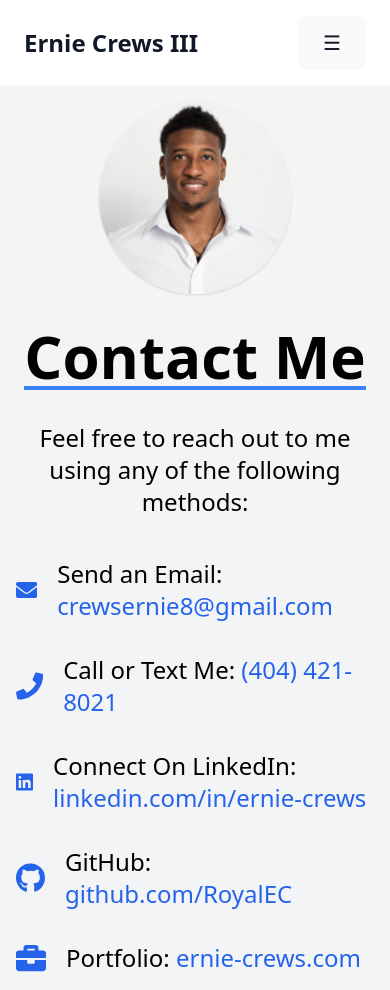
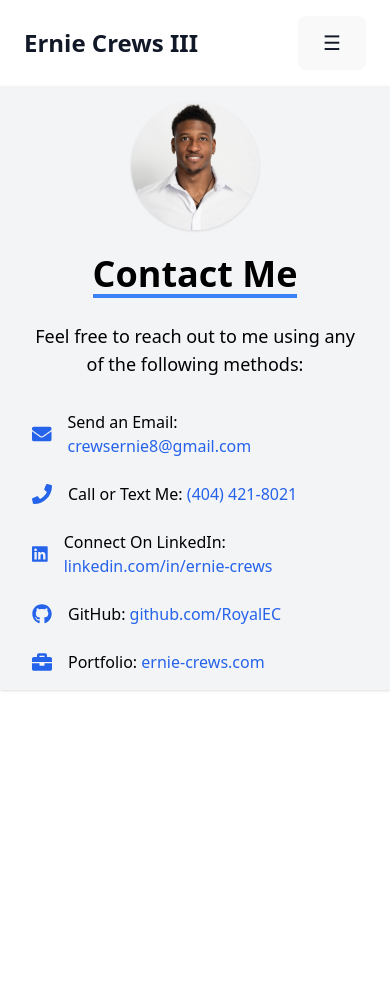
Before and after one commit to RoyalEC/PortfolioSite, a React (Vite) app: page /contact in a window 390 px wide. After the commit the page ends 844 px from the top, so only its background shows below. Built offline with nearby package versions, Linux system fonts and the light colour scheme.

Commit message:
Adjusted contact page to be more optimized for mobile view

```diff
--- a/src/pages/Contact.tsx
+++ b/src/pages/Contact.tsx
@@ -1,40 +1,87 @@
-// Contact.tsx
 import { FaEnvelope, FaPhone, FaLinkedin, FaGithub, FaBriefcase } from 'react-icons/fa';
 
 function Contact() {
   return (
     <div className="bg-gray-100 dark:bg-gray-800 text-black dark:text-white shadow p-4">
-      <div className="max-w-3xl mx-auto text-center">
+      <div className="max-w-3xl mx-auto text-center px-4">
         {/* Headshot Photo */}
         <img
           src="/HeadshotPhoto.jpg"
           alt="Ernie Crews"
-          className="w-48 h-48 rounded-full mx-auto shadow mb-8"
+          className="w-32 h-32 sm:w-40 sm:h-40 rounded-full mx-auto shadow mb-6"
         />
 
-        <h1 className="text-6xl font-extrabold mb-8 border-b-4 border-blue-500 inline-block">Contact Me</h1>
-        <p className="text-2xl mb-10">Feel free to reach out to me using any of the following methods:</p>
+        <h1 className="text-4xl sm:text-5xl font-extrabold mb-6 border-b-4 border-blue-500 inline-block">
+          Contact Me
+        </h1>
+        <p className="text-lg sm:text-xl mb-8">
+          Feel free to reach out to me using any of the following methods:
+        </p>
 
-        <div className="space-y-8 text-left text-2xl">
-          <div className="flex items-center gap-5 hover:scale-105 transition-transform duration-300">
-            <FaEnvelope className="text-blue-600 text-3xl" />
-            <span>Send an Email: <a href="mailto:crewsernie8@gmail.com" className="text-blue-600 hover:underline">crewsernie8@gmail.com</a></span>
+        <div className="space-y-6 sm:space-y-8 text-left text-base sm:text-xl">
+          <div className="flex items-center gap-4 hover:scale-105 transition-transform duration-300">
+            <FaEnvelope className="text-blue-600 text-xl sm:text-2xl" />
+            <span>
+              Send an Email:{' '}
+              <a href="mailto:crewsernie8@gmail.com" className="text-blue-600 hover:underline">
+                crewsernie8@gmail.com
+              </a>
+            </span>
           </div>
-          <div className="flex items-center gap-5 hover:scale-105 transition-transform duration-300">
-            <FaPhone className="text-blue-600 text-3xl" />
-            <span>Call or Text Me: <a href="tel:+14044218021" className="text-blue-600 hover:underline">(404) 421-8021</a></span>
+
+          <div className="flex items-center gap-4 hover:scale-105 transition-transform duration-300">
+            <FaPhone className="text-blue-600 text-xl sm:text-2xl" />
+            <span>
+              Call or Text Me:{' '}
+              <a href="tel:+14044218021" className="text-blue-600 hover:underline">
+                (404) 421-8021
+              </a>
+            </span>
           </div>
-          <div className="flex items-center gap-5 hover:scale-105 transition-transform duration-300">
-            <FaLinkedin className="text-blue-600 text-3xl" />
-            <span>Connect On LinkedIn: <a href="https://www.linkedin.com/in/ernie-crews" target="_blank" rel="noreferrer" className="text-blue-600 hover:underline">linkedin.com/in/ernie-crews</a></span>
+
+          <div className="flex items-center gap-4 hover:scale-105 transition-transform duration-300">
+            <FaLinkedin className="text-blue-600 text-xl sm:text-2xl" />
+            <span>
+              Connect On LinkedIn:{' '}
+              <a
+                href="https://www.linkedin.com/in/ernie-crews"
+                target="_blank"
+                rel="noreferrer"
+                className="text-blue-600 hover:underline"
+              >
+                linkedin.com/in/ernie-crews
+              </a>
+            </span>
           </div>
-          <div className="flex items-center gap-5 hover:scale-105 transition-transform duration-300">
-            <FaGithub className="text-blue-600 text-3xl" />
-            <span>GitHub: <a href="https://github.com/RoyalEC" target="_blank" rel="noreferrer" className="text-blue-600 hover:underline">github.com/RoyalEC</a></span>
+
+          <div className="flex items-center gap-4 hover:scale-105 transition-transform duration-300">
+            <FaGithub className="text-blue-600 text-xl sm:text-2xl" />
+            <span>
+              GitHub:{' '}
+              <a
+                href="https://github.com/RoyalEC"
+                target="_blank"
+                rel="noreferrer"
+                className="text-blue-600 hover:underline"
+              >
+                github.com/RoyalEC
+              </a>
+            </span>
           </div>
-          <div className="flex items-center gap-5 hover:scale-105 transition-transform duration-300">
-            <FaBriefcase className="text-blue-600 text-3xl" />
-            <span>Portfolio: <a href="https://ernie-crews.com" target="_blank" rel="noreferrer" className="text-blue-600 hover:underline">ernie-crews.com</a></span>
+
+          <div className="flex items-center gap-4 hover:scale-105 transition-transform duration-300">
+            <FaBriefcase className="text-blue-600 text-xl sm:text-2xl" />
+            <span>
+              Portfolio:{' '}
+              <a
+                href="https://ernie-crews.com"
+                target="_blank"
+                rel="noreferrer"
+                className="text-blue-600 hover:underline"
+              >
+                ernie-crews.com
+              </a>
+            </span>
           </div>
         </div>
       </div>
--- a/src/pages/Resume.tsx
+++ b/src/pages/Resume.tsx
@@ -1,17 +1,22 @@
 function Resume() {
   return (
-    <div className="min-h-screen bg-white dark:bg-gray-900 text-gray-800 dark:text-gray-100 p-6">
+    <div className="min-h-screen bg-white dark:bg-gray-900 text-gray-800 dark:text-gray-100 px-4 py-6 sm:px-6">
       <div className="max-w-4xl mx-auto text-center">
-        <h1 className="text-4xl font-bold mb-4 border-b-4 border-blue-500 inline-block">
+        <h1 className="text-4xl font-bold mb-6 border-b-4 border-blue-500 inline-block">
           My Resume
         </h1>
 
+        {/* Responsive iframe container */}
+        <div className="relative w-full h-[500px] sm:h-[700px] md:h-[800px] mb-6">
           <iframe
             src="/WGU-Resume.pdf"
             title="Resume"
-          className="w-full h-[800px] border rounded shadow-lg mb-6"
+            className="w-full h-full border rounded shadow-lg"
           />
+        </div>
 
+        {/* Centered download button */}
+        <div className="flex justify-center">
           <a
             href="/WGU-Resume.pdf"
             download="WGU-Resume.pdf"
@@ -21,6 +26,7 @@ function Resume() {
           </a>
         </div>
       </div>
+    </div>
   );
 }
 
```
Lines whose indentation alone changed are shown as unchanged.
